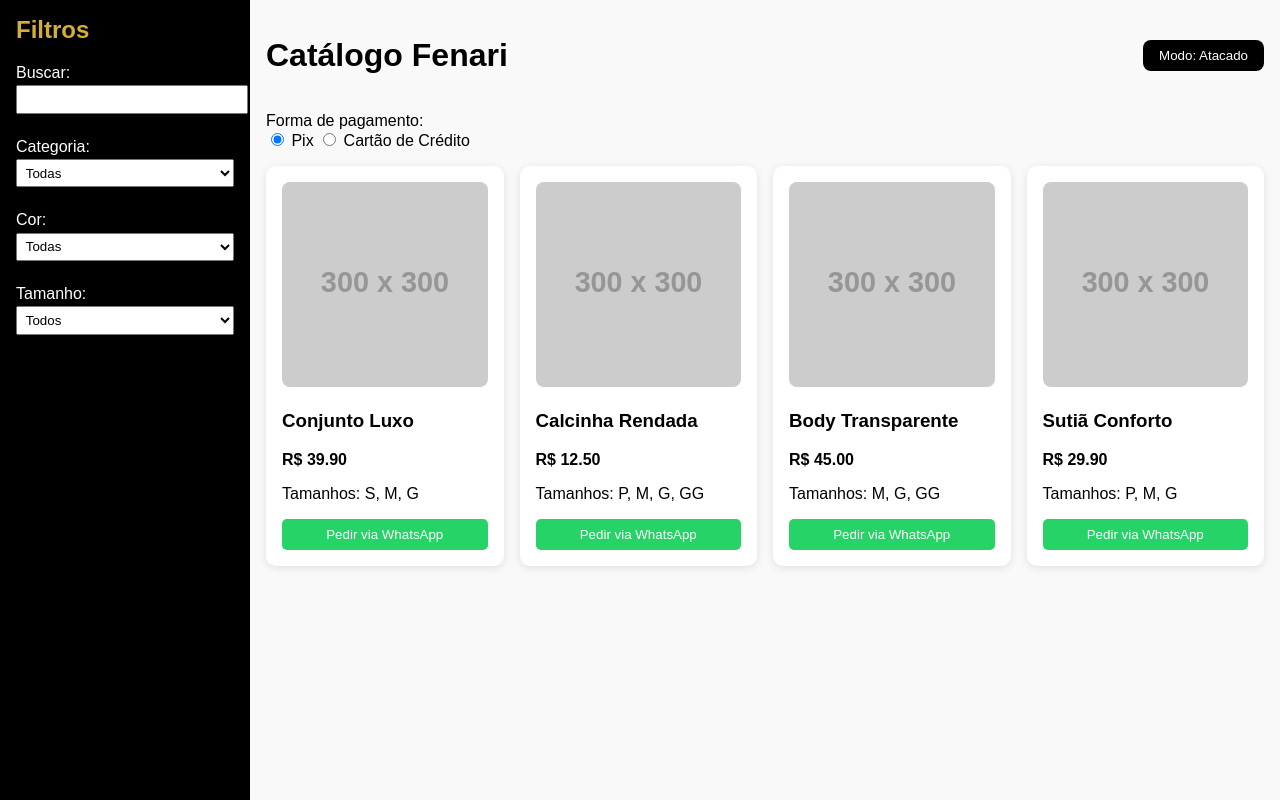
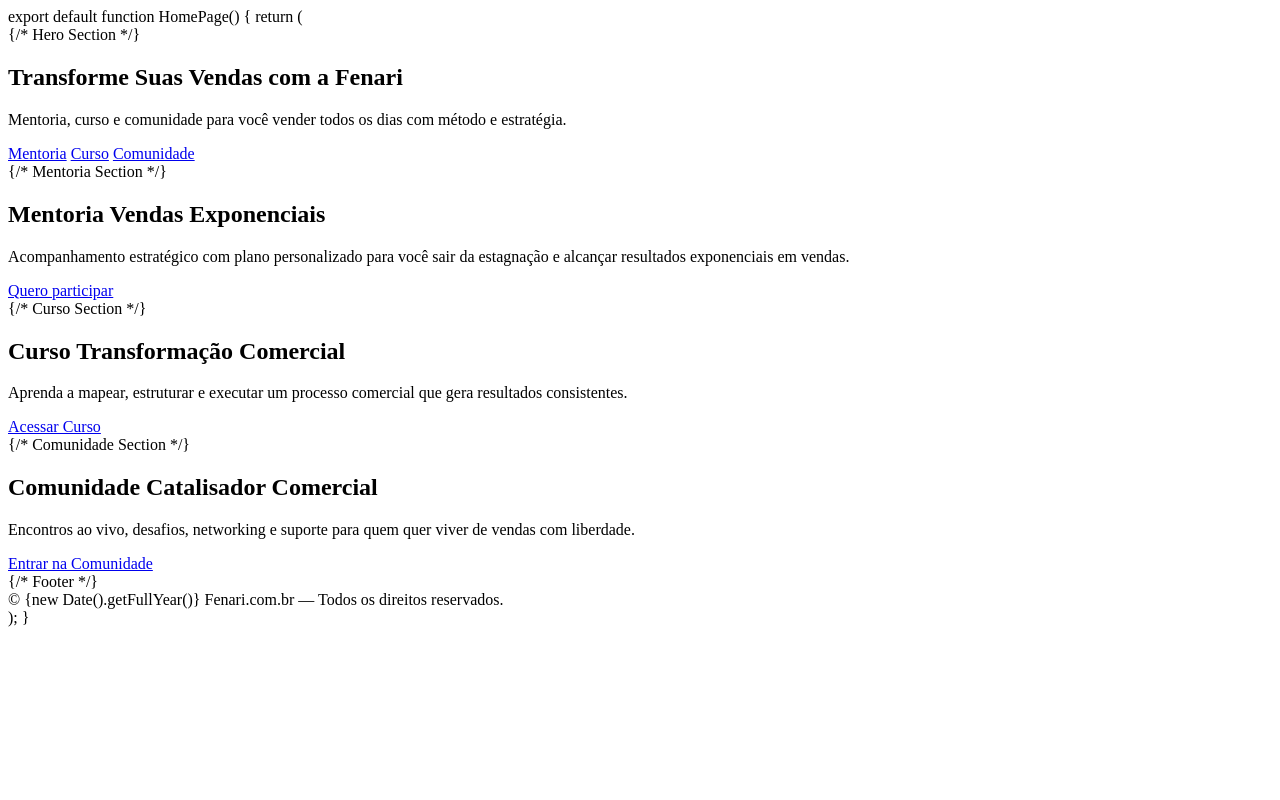
Before and after one commit to Ruvens-Ponte/cat-logo-fenary, a plain HTML site: page index.html in a window 1280 px wide. Drawn offline with Linux system fonts and the light colour scheme; placeholder pictures from the web are drawn by us.

Commit message:
Update index.html

```diff
--- a/index.html
+++ b/index.html
@@ -1,234 +1,48 @@
-<!DOCTYPE html>
-<html lang="pt-br">
-<head>
-  <meta charset="UTF-8" />
-  <meta name="viewport" content="width=device-width, initial-scale=1.0" />
-  <title>Catálogo Fenari</title>
-  <style>
-    :root {
-      --cor-primaria: #000000;
-      --cor-secundaria: #d4af37;
-      --cor-fundo: #f9f9f9;
-      --cor-texto: #333;
-    }
+export default function HomePage() {
+  return (
+    <div className="bg-black text-white min-h-screen">
+      {/* Hero Section */}
+      <section className="text-center py-20 px-6 bg-gradient-to-b from-yellow-500 to-yellow-700">
+        <h1 className="text-4xl md:text-6xl font-bold mb-4">Transforme Suas Vendas com a Fenari</h1>
+        <p className="text-lg md:text-xl max-w-2xl mx-auto mb-6">Mentoria, curso e comunidade para você vender todos os dias com método e estratégia.</p>
+        <div className="flex flex-col md:flex-row justify-center gap-4">
+          <a href="#mentoria" className="bg-black text-yellow-500 font-bold px-6 py-3 rounded-2xl hover:bg-yellow-800 transition">Mentoria</a>
+          <a href="#curso" className="bg-black text-yellow-500 font-bold px-6 py-3 rounded-2xl hover:bg-yellow-800 transition">Curso</a>
+          <a href="#comunidade" className="bg-black text-yellow-500 font-bold px-6 py-3 rounded-2xl hover:bg-yellow-800 transition">Comunidade</a>
+        </div>
+      </section>
 
-    body {
-      font-family: Arial, sans-serif;
-      margin: 0;
-      display: flex;
-      background: var(--cor-fundo);
-    }
+      {/* Mentoria Section */}
+      <section id="mentoria" className="py-20 px-6 bg-black">
+        <h2 className="text-3xl md:text-5xl font-bold text-yellow-500 text-center mb-8">Mentoria Vendas Exponenciais</h2>
+        <p className="max-w-3xl mx-auto text-center text-lg mb-6">Acompanhamento estratégico com plano personalizado para você sair da estagnação e alcançar resultados exponenciais em vendas.</p>
+        <div className="text-center">
+          <a href="https://wa.me/SEUNUMERO" target="_blank" className="bg-yellow-500 text-black px-6 py-3 rounded-xl font-bold hover:bg-yellow-400 transition">Quero participar</a>
+        </div>
+      </section>
 
-    aside {
-      width: 250px;
-      background: var(--cor-primaria);
-      color: white;
-      padding: 1rem;
-      height: 100vh;
-      box-sizing: border-box;
-    }
+      {/* Curso Section */}
+      <section id="curso" className="py-20 px-6 bg-yellow-500 text-black">
+        <h2 className="text-3xl md:text-5xl font-bold text-center mb-8">Curso Transformação Comercial</h2>
+        <p className="max-w-3xl mx-auto text-center text-lg mb-6">Aprenda a mapear, estruturar e executar um processo comercial que gera resultados consistentes.</p>
+        <div className="text-center">
+          <a href="https://hotmart.com/SEULINK" target="_blank" className="bg-black text-yellow-500 px-6 py-3 rounded-xl font-bold hover:bg-gray-900 transition">Acessar Curso</a>
+        </div>
+      </section>
 
-    aside h2 {
-      margin-top: 0;
-      color: var(--cor-secundaria);
-    }
+      {/* Comunidade Section */}
+      <section id="comunidade" className="py-20 px-6 bg-black">
+        <h2 className="text-3xl md:text-5xl font-bold text-yellow-500 text-center mb-8">Comunidade Catalisador Comercial</h2>
+        <p className="max-w-3xl mx-auto text-center text-lg mb-6">Encontros ao vivo, desafios, networking e suporte para quem quer viver de vendas com liberdade.</p>
+        <div className="text-center">
+          <a href="https://chat.whatsapp.com/SEULINK" target="_blank" className="bg-yellow-500 text-black px-6 py-3 rounded-xl font-bold hover:bg-yellow-400 transition">Entrar na Comunidade</a>
+        </div>
+      </section>
 
-    aside label {
-      display: block;
-      margin: 0.5rem 0 0.2rem;
-    }
-
-    aside input,
-    aside select {
-      width: 100%;
-      padding: 0.3rem;
-      margin-bottom: 1rem;
-    }
-
-    main {
-      flex-grow: 1;
-      padding: 1rem;
-    }
-
-    header {
-      display: flex;
-      justify-content: space-between;
-      align-items: center;
-      flex-wrap: wrap;
-    }
-
-    .modo-btn {
-      padding: 0.5rem 1rem;
-      background: var(--cor-primaria);
-      color: white;
-      border: none;
-      cursor: pointer;
-      border-radius: 8px;
-    }
-
-    .produtos {
-      display: grid;
-      grid-template-columns: repeat(auto-fit, minmax(200px, 1fr));
-      gap: 1rem;
-      margin-top: 1rem;
-    }
-
-    .produto {
-      background: white;
-      padding: 1rem;
-      border-radius: 10px;
-      box-shadow: 0 2px 8px rgba(0,0,0,0.1);
-    }
-
-    .produto img {
-      width: 100%;
-      border-radius: 8px;
-    }
-
-    .preco {
-      font-weight: bold;
-      margin: 0.5rem 0;
-    }
-
-    .btn-pedir {
-      background: #25d366;
-      color: white;
-      padding: 0.5rem;
-      border: none;
-      border-radius: 5px;
-      cursor: pointer;
-      width: 100%;
-    }
-
-    .forma-pagamento {
-      margin: 1rem 0;
-    }
-  </style>
-</head>
-<body>
-  <aside>
-    <h2>Filtros</h2>
-    <label>Buscar:</label>
-    <input type="text" id="busca" oninput="filtrarProdutos()">
-
-    <label>Categoria:</label>
-    <select id="filtro-categoria" onchange="filtrarProdutos()">
-      <option value="">Todas</option>
-      <option value="conjunto">Conjunto</option>
-      <option value="calcinha">Calcinha</option>
-      <option value="body">Body</option>
-      <option value="sutia">Sutiã</option>
-    </select>
-
-    <label>Cor:</label>
-    <select id="filtro-cor" onchange="filtrarProdutos()">
-      <option value="">Todas</option>
-      <option value="preto">Preto</option>
-      <option value="vermelho">Vermelho</option>
-      <option value="bege">Bege</option>
-    </select>
-
-    <label>Tamanho:</label>
-    <select id="filtro-tamanho" onchange="filtrarProdutos()">
-      <option value="">Todos</option>
-      <option value="P">P</option>
-      <option value="M">M</option>
-      <option value="G">G</option>
-      <option value="GG">GG</option>
-    </select>
-  </aside>
-
-  <main>
-    <header>
-      <h1 style="color: var(--cor-primaria)">Catálogo Fenari</h1>
-      <button class="modo-btn" onclick="alternarModo()">Modo: Atacado</button>
-    </header>
-
-    <section class="forma-pagamento">
-      <label>Forma de pagamento:</label><br>
-      <input type="radio" name="pagamento" value="Pix" checked> Pix
-      <input type="radio" name="pagamento" value="Cartão de Crédito"> Cartão de Crédito
-    </section>
-
-    <section class="produtos" id="produtos"></section>
-  </main>
-
-  <script>
-    let modo = 'atacado';
-    let produtos = [
-      {
-        nome: 'Conjunto Luxo', categoria: 'conjunto', cor: 'preto',
-        precoAtacado: 39.90,
-        imagem: 'https://via.placeholder.com/300',
-        tamanhos: ['S', 'M', 'G']
-      },
-      {
-        nome: 'Calcinha Rendada', categoria: 'calcinha', cor: 'vermelho',
-        precoAtacado: 12.50,
-        imagem: 'https://via.placeholder.com/300',
-        tamanhos: ['P', 'M', 'G', 'GG']
-      },
-      {
-        nome: 'Body Transparente', categoria: 'body', cor: 'bege',
-        precoAtacado: 45.00,
-        imagem: 'https://via.placeholder.com/300',
-        tamanhos: ['M', 'G', 'GG']
-      },
-      {
-        nome: 'Sutiã Conforto', categoria: 'sutia', cor: 'preto',
-        precoAtacado: 29.90,
-        imagem: 'https://via.placeholder.com/300',
-        tamanhos: ['P', 'M', 'G']
-      }
-    ];
-
-    function alternarModo() {
-      modo = modo === 'atacado' ? 'varejo' : 'atacado';
-      document.querySelector('.modo-btn').textContent = `Modo: ${modo === 'atacado' ? 'Atacado' : 'Varejo'}`;
-      renderizarProdutos();
-    }
-
-    function filtrarProdutos() {
-      const busca = document.getElementById('busca').value.toLowerCase();
-      const cat = document.getElementById('filtro-categoria').value;
-      const cor = document.getElementById('filtro-cor').value;
-      const tam = document.getElementById('filtro-tamanho').value;
-
-      const filtrados = produtos.filter(p => {
-        const buscaOk = p.nome.toLowerCase().includes(busca);
-        const catOk = cat === '' || p.categoria === cat;
-        const corOk = cor === '' || p.cor === cor;
-        const tamOk = tam === '' || p.tamanhos.includes(tam);
-        return buscaOk && catOk && corOk && tamOk;
-      });
-
-      renderizarProdutos(filtrados);
-    }
-
-    function renderizarProdutos(lista = produtos) {
-      const container = document.getElementById('produtos');
-      container.innerHTML = '';
-
-      lista.forEach(produto => {
-        const preco = modo === 'atacado' ? produto.precoAtacado : produto.precoAtacado * 2;
-        const mensagem = `Produto: ${produto.nome}%0APreço: R$ ${preco.toFixed(2)}%0ATamanhos: ${produto.tamanhos.join(', ')}`;
-        const linkWhatsApp = `https://wa.me/?text=${mensagem}`;
-
-        container.innerHTML += `
-          <div class="produto">
-            <img src="${produto.imagem}" alt="${produto.nome}" />
-            <h3>${produto.nome}</h3>
-            <p class="preco">R$ ${preco.toFixed(2)}</p>
-            <p>Tamanhos: ${produto.tamanhos.join(', ')}</p>
-            <a href="${linkWhatsApp}" target="_blank">
-              <button class="btn-pedir">Pedir via WhatsApp</button>
-            </a>
-          </div>
-        `;
-      });
-    }
-
-    renderizarProdutos();
-  </script>
-</body>
-</html>
+      {/* Footer */}
+      <footer className="bg-yellow-700 text-black py-6 text-center text-sm">
+        © {new Date().getFullYear()} Fenari.com.br — Todos os direitos reservados.
+      </footer>
+    </div>
+  );
+}
```
